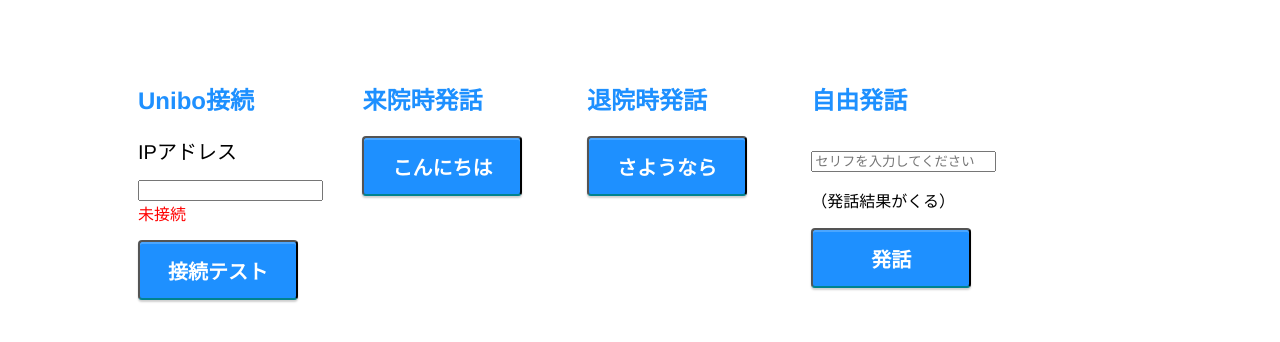
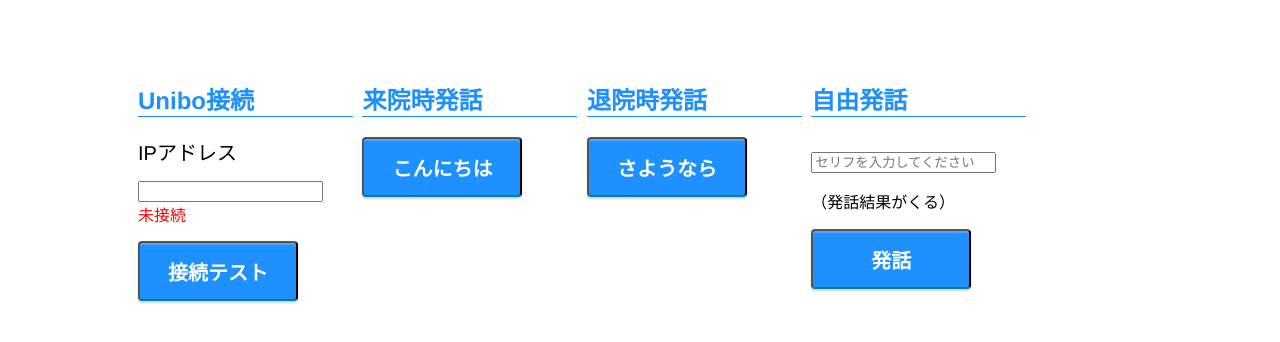
Before and after one commit to matsumoto529/UniboController, a website: page src/index.html in a window 1280 px wide. Shown: the part 70-412 px from the top of the page. Drawn offline with Linux system fonts and the light colour scheme.

Commit message:
css commit

```diff
--- a/src/css/style.css
+++ b/src/css/style.css
@@ -16,25 +16,25 @@
     position: absolute;
     top: 0px;
     left: 30px;
-    width: 220px;
+    width: 215px;
 }
 .div_visit{
     position: absolute;
     top: 0px;
     left: 250px;
-    width: 220px;
+    width: 215px;
 }
 .div_discharge{
     position: absolute;
     top: 0px;
     left: 470px;
-    width: 220px;
+    width: 215px;
 }
 .div_utterance{
     position: absolute;
     top: 0px;
     left: 690px;
-    width: 220px;
+    width: 215px;
 }
 .text_size{
     font-size: 20px;
@@ -63,6 +63,7 @@
 }
 h2{
     color: #1e90ff;
+    border-bottom: solid 1px #1e90ff;
 }
 .title{
     background-color: #1e90ff;
```
